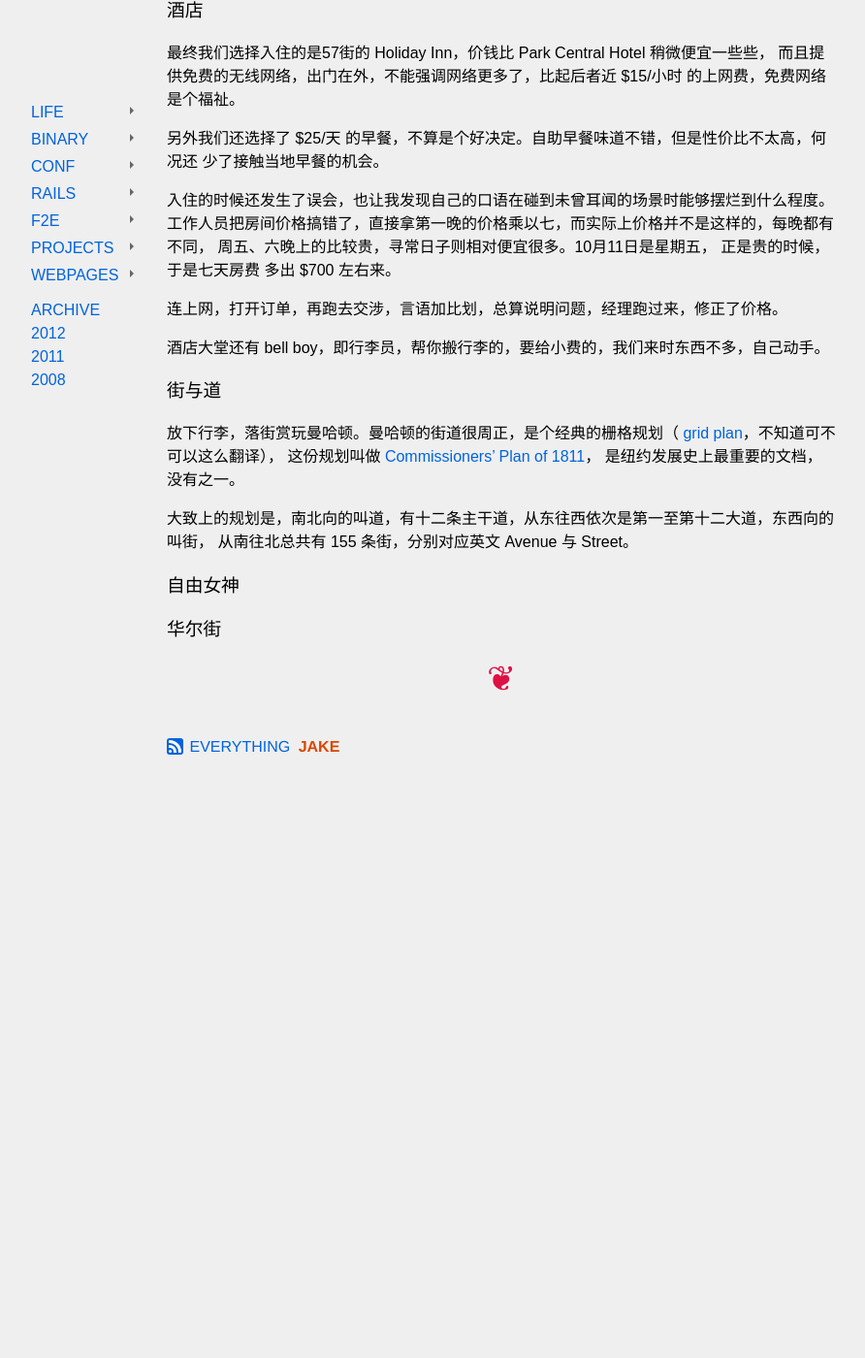
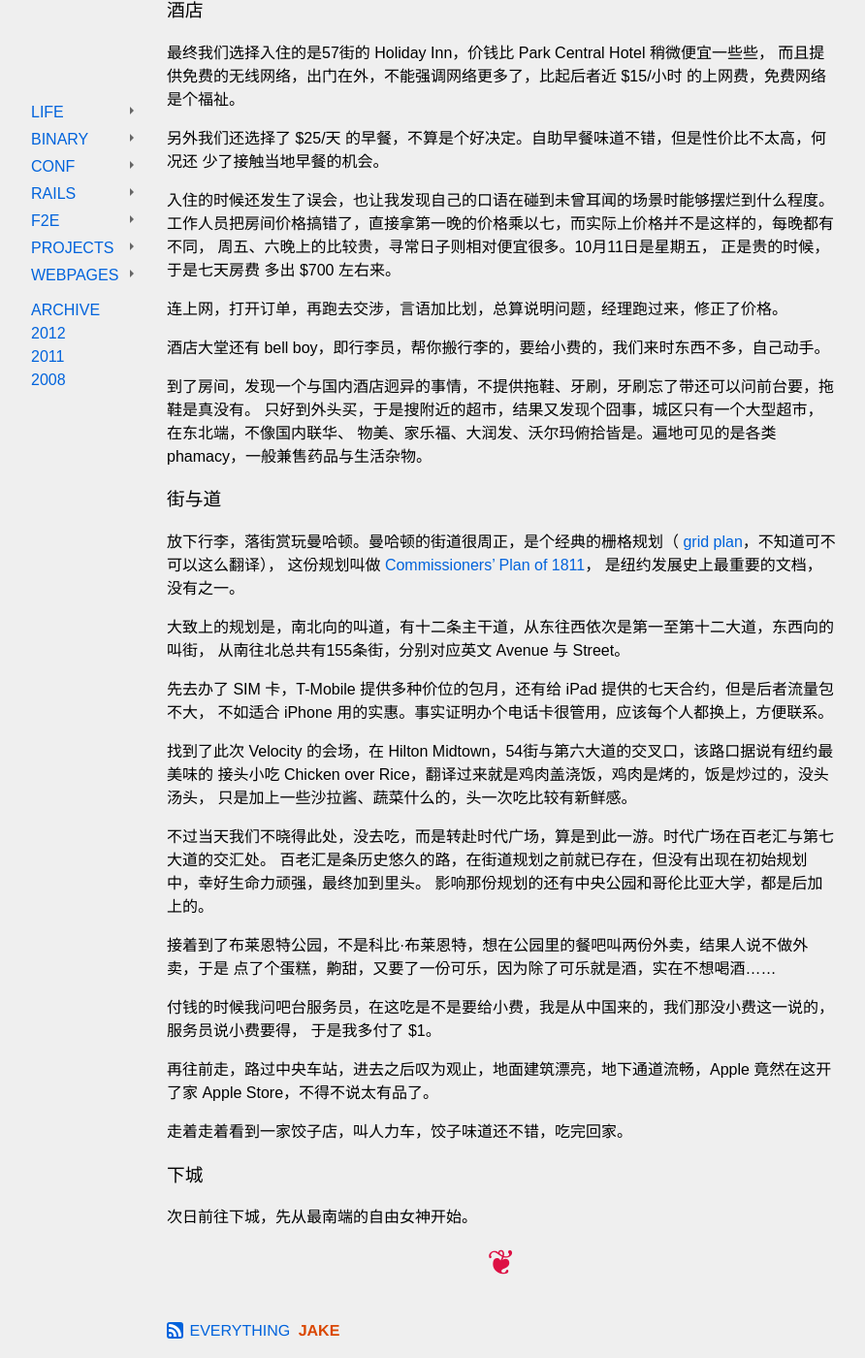
Before and after one commit to cyjake/cyjake.github.io, a Jekyll site: the page built from conf/_posts/2013-10-27-velocity-new-york.md, in a window 1280 px wide and 1400 px high, scrolled down 4616 px. Shown: the whole window at 97% size, without its empty margins (123-1015 px from the left). Built offline with Jekyll 4.4.1, drawn with Linux system fonts in a browser that asks for light colours; some web fonts are replaced; Markdown is read by kramdown in place of the engine named in the settings; before the commit the page ends 5414 px from its top, so only the background shows below that.

Commit message:
Finished skeleton of velocity new york

```diff
--- a/conf/_posts/2013-10-27-velocity-new-york.md
+++ b/conf/_posts/2013-10-27-velocity-new-york.md
@@ -218,6 +218,10 @@
 
 酒店大堂还有 bell boy，即行李员，帮你搬行李的，要给小费的，我们来时东西不多，自己动手。
 
+到了房间，发现一个与国内酒店迥异的事情，不提供拖鞋、牙刷，牙刷忘了带还可以问前台要，拖鞋是真没有。
+只好到外头买，于是搜附近的超市，结果又发现个囧事，城区只有一个大型超市，在东北端，不像国内联华、
+物美、家乐福、大润发、沃尔玛俯拾皆是。遍地可见的是各类 phamacy，一般兼售药品与生活杂物。
+
 ### 街与道
 
 放下行李，落街赏玩曼哈顿。曼哈顿的街道很周正，是个经典的栅格规划（
@@ -227,8 +231,30 @@
 是纽约发展史上最重要的文档，没有之一。
 
 大致上的规划是，南北向的叫道，有十二条主干道，从东往西依次是第一至第十二大道，东西向的叫街，
-从南往北总共有 155 条街，分别对应英文 Avenue 与 Street。
+从南往北总共有155条街，分别对应英文 Avenue 与 Street。
 
-### 自由女神
+先去办了 SIM 卡，T-Mobile 提供多种价位的包月，还有给 iPad 提供的七天合约，但是后者流量包不大，
+不如适合 iPhone 用的实惠。事实证明办个电话卡很管用，应该每个人都换上，方便联系。
 
-### 华尔街
+找到了此次 Velocity 的会场，在 Hilton Midtown，54街与第六大道的交叉口，该路口据说有纽约最美味的
+接头小吃 Chicken over Rice，翻译过来就是鸡肉盖浇饭，鸡肉是烤的，饭是炒过的，没头汤头，
+只是加上一些沙拉酱、蔬菜什么的，头一次吃比较有新鲜感。
+
+不过当天我们不晓得此处，没去吃，而是转赴时代广场，算是到此一游。时代广场在百老汇与第七大道的交汇处。
+百老汇是条历史悠久的路，在街道规划之前就已存在，但没有出现在初始规划中，幸好生命力顽强，最终加到里头。
+影响那份规划的还有中央公园和哥伦比亚大学，都是后加上的。
+
+接着到了布莱恩特公园，不是科比·布莱恩特，想在公园里的餐吧叫两份外卖，结果人说不做外卖，于是
+点了个蛋糕，齁甜，又要了一份可乐，因为除了可乐就是酒，实在不想喝酒……
+
+付钱的时候我问吧台服务员，在这吃是不是要给小费，我是从中国来的，我们那没小费这一说的，服务员说小费要得，
+于是我多付了 $1。
+
+再往前走，路过中央车站，进去之后叹为观止，地面建筑漂亮，地下通道流畅，Apple 竟然在这开了家 Apple
+Store，不得不说太有品了。
+
+走着走着看到一家饺子店，叫人力车，饺子味道还不错，吃完回家。
+
+### 下城
+
+次日前往下城，先从最南端的自由女神开始。
```
